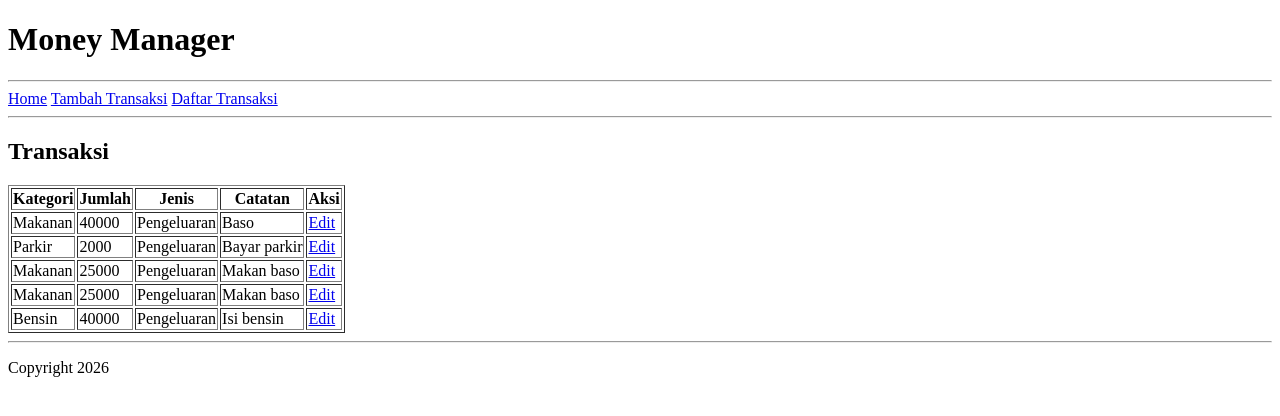
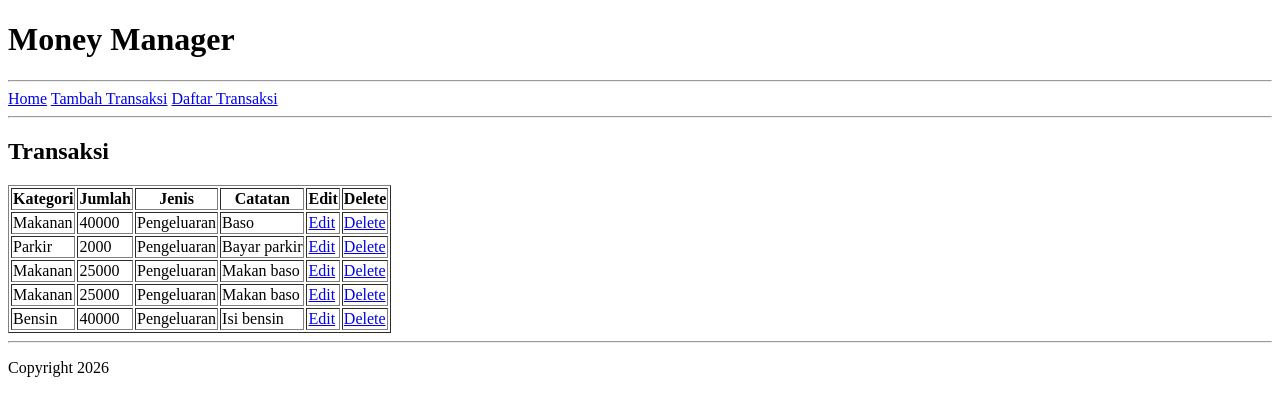
Before and after one commit to farrelalfaridzi/money-manager-cli, a Flask app: page /transactions in a window 1280 px wide. Shown: the top 416 px of the page. Run offline with Flask 3, Linux system fonts and the light colour scheme; data comes from the database, SQL or seed files in the repository; both versions use the stored data as it was after the commit.

Commit message:
Complete CRUD features for Flask web app

```diff
--- a/app.py
+++ b/app.py
@@ -39,5 +39,11 @@ def edit(id):
         return redirect(url_for("transactions"))
     return render_template("edit.html", transaction = manager.get_transaction_by_id(id))
 
+@app.route("/delete/<int:id>")
+def delete(id):
+    manager = TransactionManager()
+    manager.delete_transaction(id)
+    return redirect(url_for("transactions"))
+
 if __name__=="__main__":
     app.run(debug=True)
--- a/core/manager.py
+++ b/core/manager.py
@@ -16,10 +16,8 @@ class TransactionManager:
                 print(transaction)
                 print("-------------------------")
 
-    def delete_transaction(self, nomor):
-        nomor -= 1
-        transaction = self.transactions[nomor]
-        id = transaction.id
+    def delete_transaction(self, id):
+        transaction = self.get_transaction_by_id(id)
         self.database.delete_transaction(id)
         self.transactions.remove(transaction)
 
--- a/templates/transactions.html
+++ b/templates/transactions.html
@@ -11,7 +11,8 @@
         <th>Jumlah</th>
         <th>Jenis</th>
         <th>Catatan</th>
-        <th>Aksi</th>
+        <th>Edit</th>
+        <th>Delete</th>
     </tr>
 
     {% for transaction in transactions %}
@@ -23,6 +24,9 @@
         <td>
             <a href="{{ url_for('edit', id=transaction.id) }}">Edit</a>
         </td>
+        <td>
+            <a href="{{ url_for('delete', id=transaction.id)}}">Delete</a>
+        </td>
     </tr>
     {% endfor %}
 
```
Also changed, not shown: data/money_manager.db.
